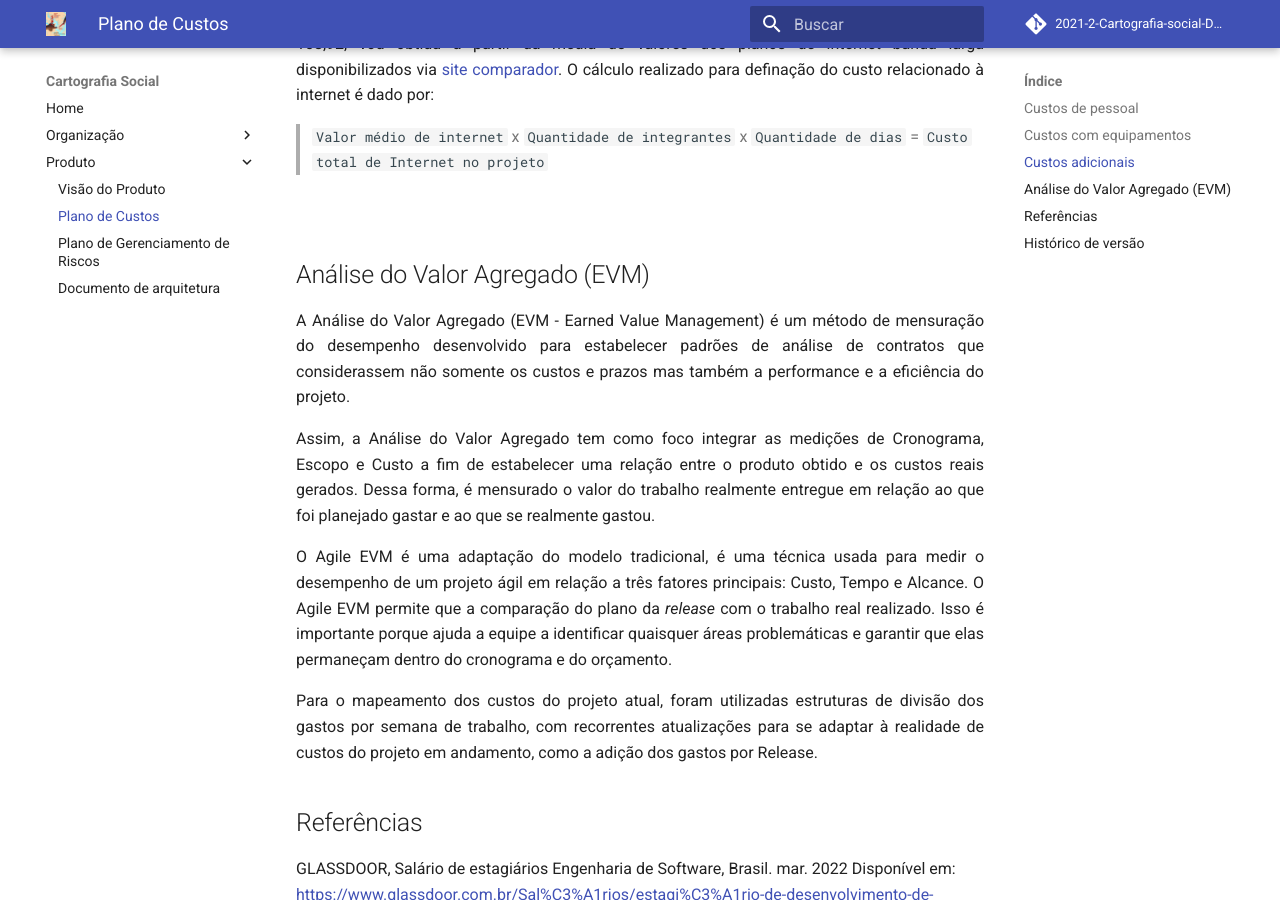
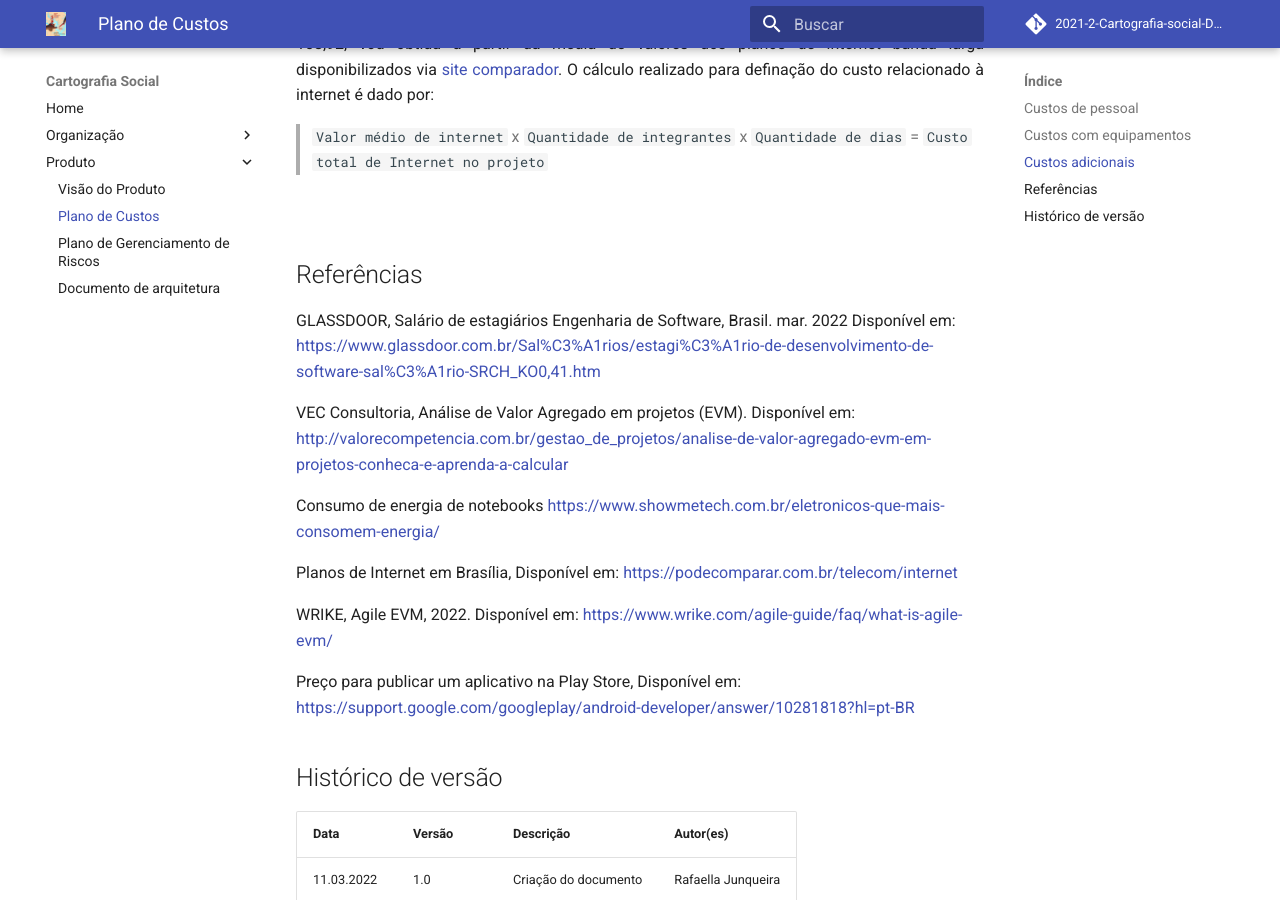
Before and after one commit to fga-eps-mds/2021-2-Cartografia-social-Doc, an MkDocs documentation site: the page built from docs/custos.md, in a window 1280 px wide and 900 px high, scrolled down 1825 px. Built offline with MkDocs 1.6.1 and Material for MkDocs 9.7.7, drawn with Linux system fonts in a browser that asks for light colours; comment, search, counter and statistics services are not loaded.

Commit message:
removing statement

```diff
--- a/docs/custos.md
+++ b/docs/custos.md
@@ -38,20 +38,6 @@ Em termos de gastos com internet, a média de preço de internet em Brasília es
 
 <br>
 
-## Análise do Valor Agregado (EVM)
-<p align="justify">
-A Análise do Valor Agregado (EVM - Earned Value Management) é um método de mensuração do desempenho desenvolvido para estabelecer padrões de análise de contratos que considerassem não somente os custos e prazos mas também a performance e a eficiência do projeto.
-</p>
-<p align="justify">
-Assim, a Análise do Valor Agregado tem como foco integrar as medições de Cronograma, Escopo e Custo a fim de estabelecer uma relação entre o produto obtido e os custos reais gerados. Dessa forma, é mensurado o valor do trabalho realmente entregue em relação ao que foi planejado gastar e ao que se realmente gastou.
-</p>
-<p align="justify">
-O Agile EVM é uma adaptação do modelo tradicional, é uma técnica usada para medir o desempenho de um projeto ágil em relação a três fatores principais: Custo, Tempo e Alcance. O Agile EVM permite que a comparação do plano da <i>release</i> com o trabalho real realizado. Isso é importante porque ajuda a equipe a identificar quaisquer áreas problemáticas e garantir que elas permaneçam dentro do cronograma e do orçamento.
-</p>
-<p align="justify">
-Para o mapeamento dos custos do projeto atual, foram utilizadas estruturas de divisão dos gastos por semana de trabalho, com recorrentes atualizações para se adaptar à realidade de custos do projeto em andamento, como a adição dos gastos por Release.
-</p>
-
 ## Referências
 
 GLASSDOOR, Salário de estagiários Engenharia de Software, Brasil. mar. 2022 Disponível em: [https://www.glassdoor.com.br/Sal%C3%A1rios/estagi%C3%A1rio-de-desenvolvimento-de-software-sal%C3%A1rio-SRCH_KO0,41.htm](https://www.glassdoor.com.br/Sal%C3%A1rios/estagi%C3%A1rio-de-desenvolvimento-de-software-sal%C3%A1rio-SRCH_KO0,41.htm)
```
